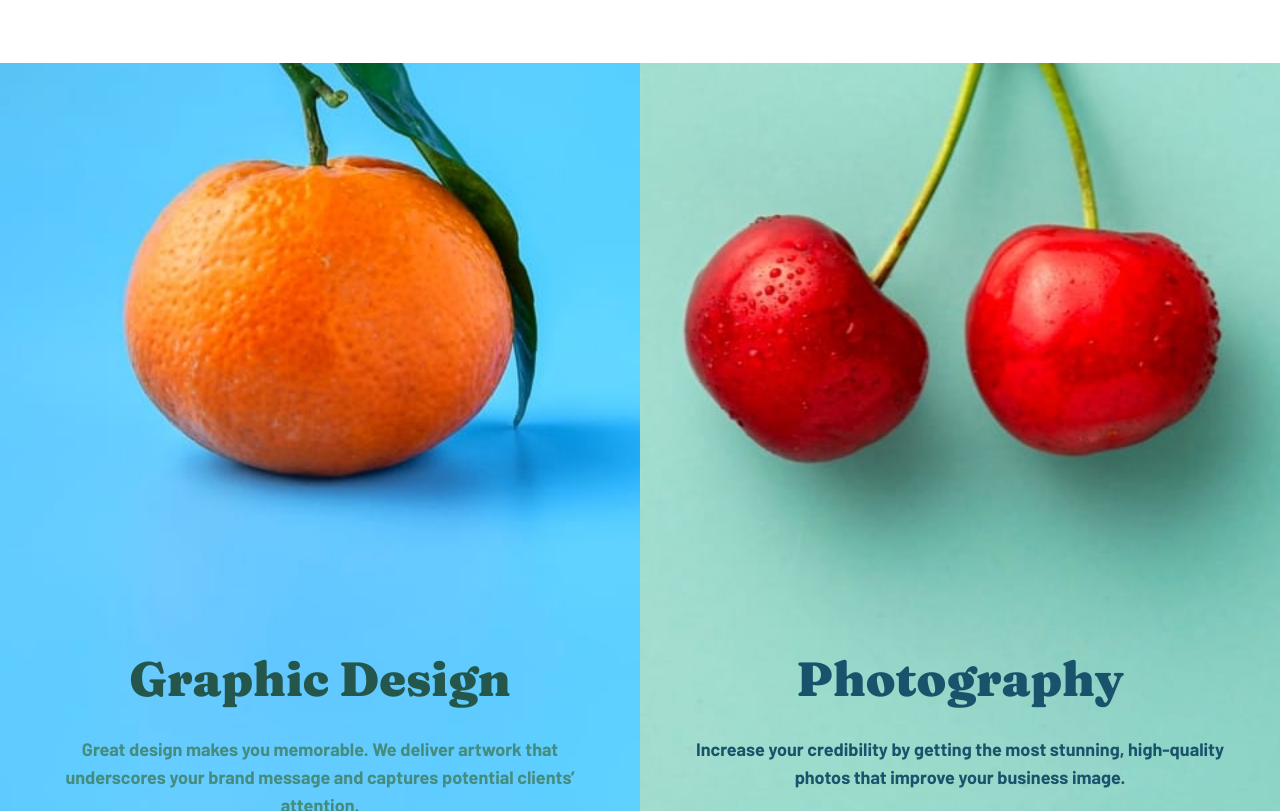
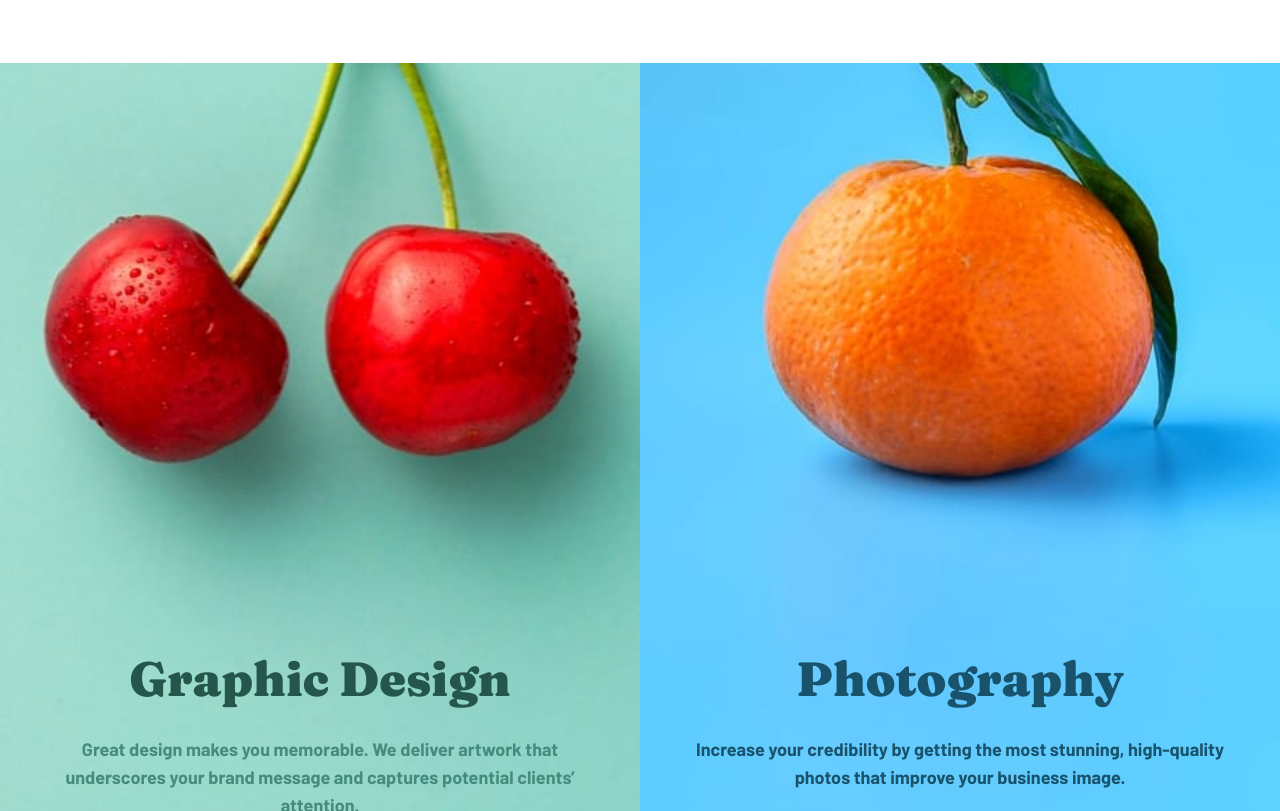
Before and after one commit to CatherineKiiru/agency-landing-page, a website: page index.html in a window 1280 px wide. Shown: the part 1989-2800 px from the top of the page. Drawn offline with Linux system fonts and the light colour scheme.

Commit message:
changed file path

```diff
--- a/index.html
+++ b/index.html
@@ -23,7 +23,7 @@
 <body>
     <!--Nav and Hero Section--->
     <section class="flex h-screen w-full">
-        <div style="background-image: url('../images/mobile-header.jpg')" class="flex-1 bg-cover bg-center bg-no-repeat text-white px-4">
+        <div style="background-image: url('./images/desktop-header.jpg')" class="flex-1 bg-cover bg-center bg-no-repeat text-white px-4">
             <!--Primary nav--->
             <nav class="mx-auto max-w-7xl flex justify-between pt-8 ">
                 <h1 class="font-barlow text-5xl font-black">sunnyside</h1>
@@ -92,7 +92,7 @@
             <img class="w-full" src="./images/desktop/image-stand-out.jpg" alt="cup illustration">
         </div>
 
-        <div style="background-image: url('./images/image-photography.jpg')" class="h-screen bg-cover bg-center bg-no-repeat pt-96 text-center">
+        <div  style="background-image: url('./images/image-graphic-design.jpg')" class="h-screen bg-cover bg-center bg-no-repeat pt-96 text-center">
             <h1 class="font-fraunces font-black text-5xl  md:pt-52 text-darkCyan">Graphic Design</h1>
             <p class="font-barlow font-bold text-lg p-12 pt-8 text-mediumCyan"> Great design makes you memorable. We
                 deliver artwork that underscores your brand message and
@@ -100,7 +100,7 @@
                 potential clients’ attention.
             </p>
         </div>
-        <div style="background-image: url('./images/image-graphic-design.jpg')" class="bg-mobileOrange md:bg-desktopOrange h-screen bg-cover bg-center bg-no-repeat pt-96 text-center">
+        <div  style="background-image: url('./images/image-photography.jpg')" class="bg-mobileOrange md:bg-desktopOrange h-screen bg-cover bg-center bg-no-repeat pt-96 text-center">
             <h1 class="font-fraunces font-black text-5xl md:pt-52 text-darkBlue">Photography</h1>
             <p class="font-barlow font-bold text-lg p-12 pt-8 text-darkBlue"> Increase your credibility by getting
                 the most stunning, high-quality photos that improve your
```
